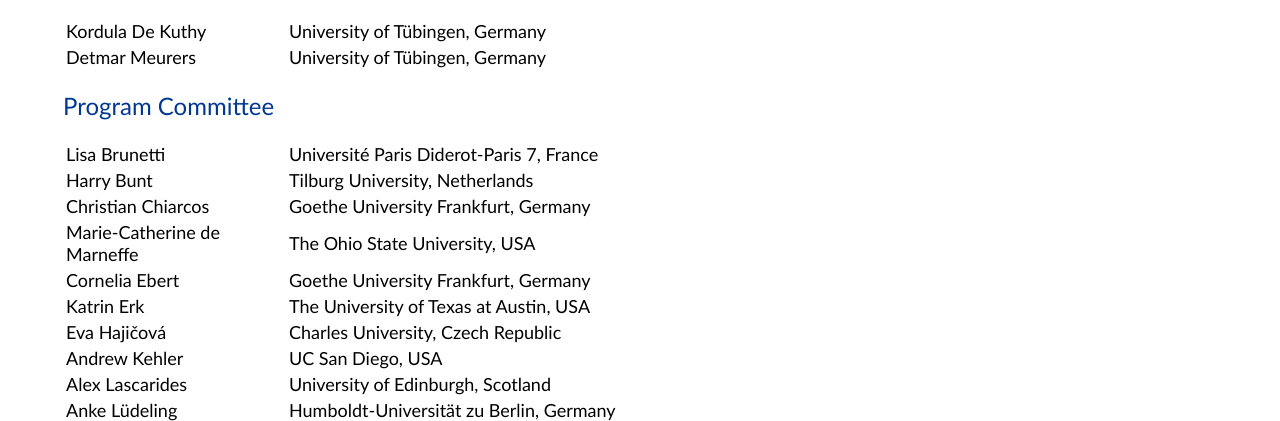
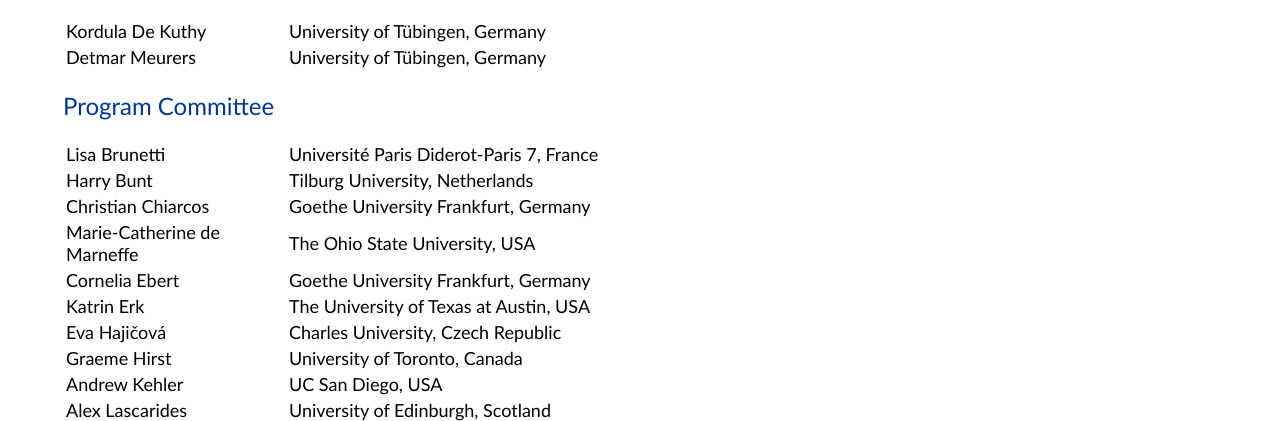
Before and after one commit to DiscAnnWorkshop/discann.github.io, a plain HTML site: page committees.html in a window 1280 px wide. Shown: the part 384-805 px from the top of the page. Drawn offline with Linux system fonts and the light colour scheme.

Commit message:
*** empty log message ***

```diff
--- a/committees.html
+++ b/committees.html
@@ -98,6 +98,10 @@
 		 		 	 	 <tr>
   <td class="p_name">Eva Hajičová</td>
   <td class="p_affiliation">Charles University, Czech Republic</td>
+						 </tr>
+	 	 <tr>
+  <td class="p_name">Graeme Hirst</td>
+  <td class="p_affiliation">University of Toronto, Canada</td>
 </tr>
 	 	 <tr>
   <td class="p_name">Andrew Kehler</td>
```
